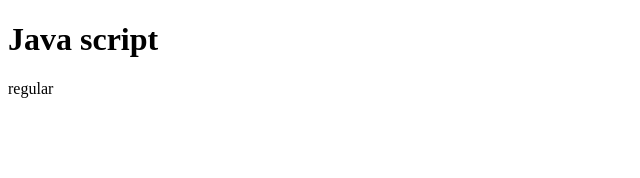
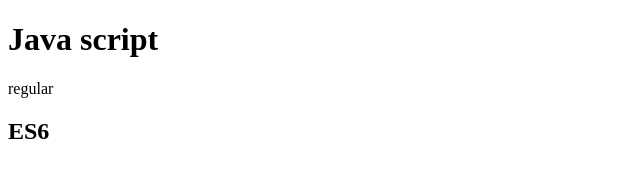
Before and after one commit to testjunior123/project_html, a plain HTML site: page index.html in a window 1280 px wide. Shown: the full height of the page, 0-640 px from the left. Drawn offline with Linux system fonts and the light colour scheme.

Commit message:
added new line <h2>

```diff
--- a/index.html
+++ b/index.html
@@ -9,5 +9,6 @@
 <body>
     <h1>Java script</h1>
     <P>regular</P>
+    <h2>ES6</h2>
 </body>
 </html>
```
